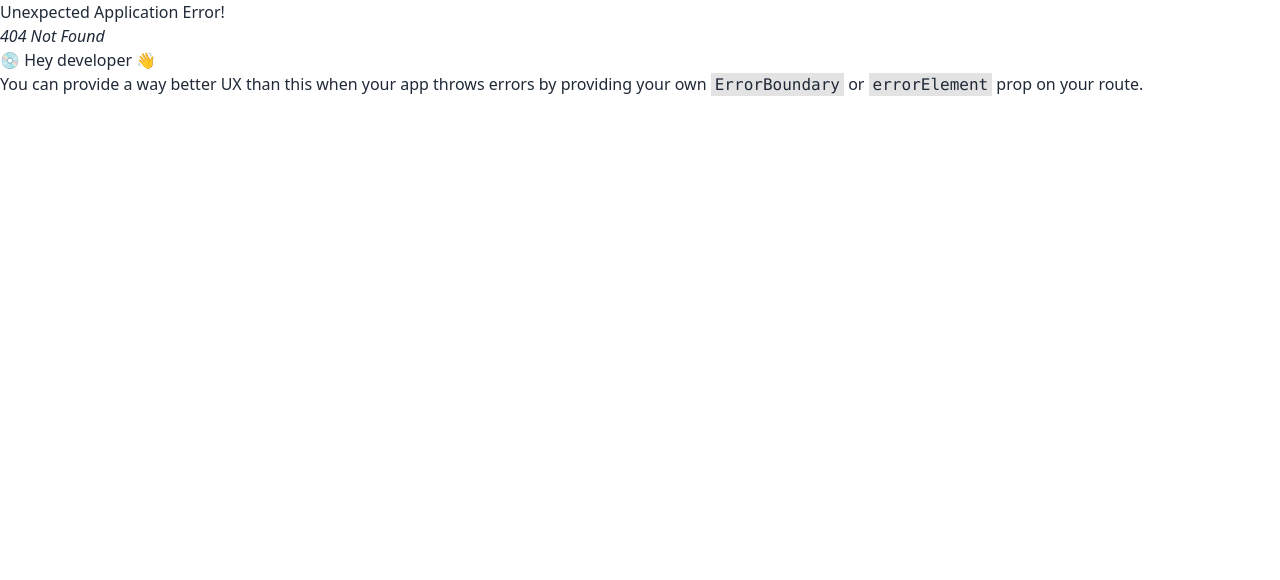
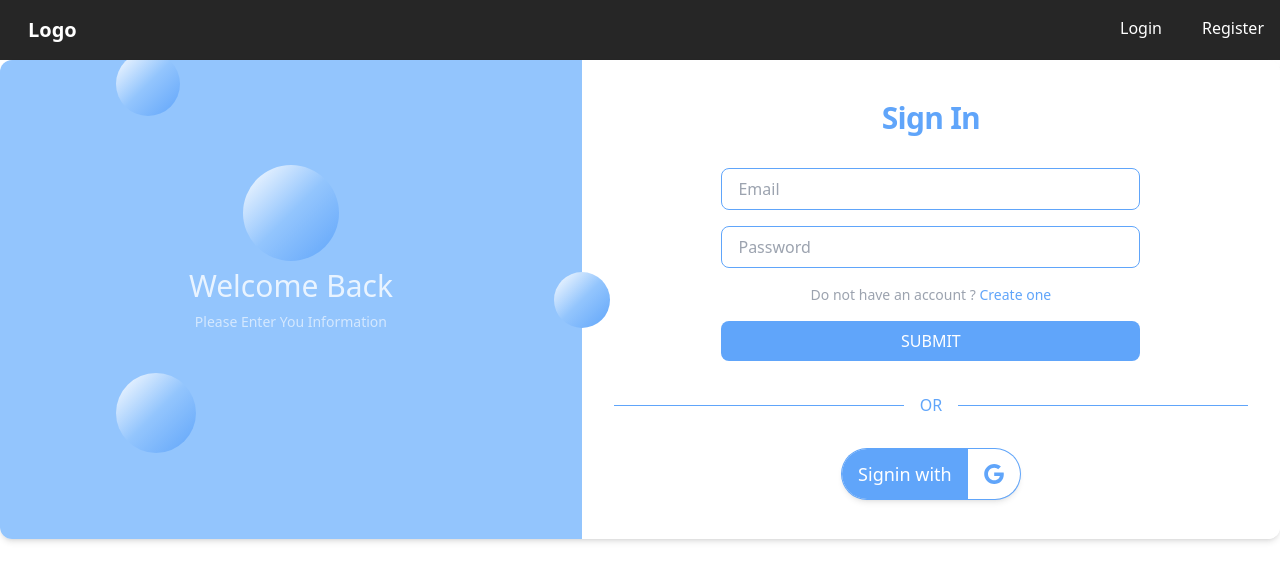
Before and after one commit to FahimReshad/dolt-client, a React (Vite) app: page /login in a window 1280 px wide. Before the commit this address had no page. Shown: the top 580 px of the page. Built offline with nearby package versions, Linux system fonts and the light colour scheme.

Commit message:
login page create

```diff
--- a/src/Component/Navbar.jsx
+++ b/src/Component/Navbar.jsx
@@ -1,4 +1,5 @@
 import React, { useEffect, useRef, useState } from "react";
+import { NavLink } from "react-router-dom";
 
 const Navbar = () => {
   const [dropDownState, setDropDownState] = useState(false);
@@ -23,10 +24,10 @@ const Navbar = () => {
         <h2>Logo</h2>
       </div>
       <ul className="hidden items-center justify-between gap-10 md:flex">
-        <li className="group flex  cursor-pointer flex-col">
+        <NavLink to='/login'><li className="group flex  cursor-pointer flex-col">
           Login
           <span className="mt-[2px] h-[3px] w-[0px] rounded-full bg-sky-500 transition-all duration-300 group-hover:w-full"></span>
-        </li>
+        </li></NavLink>
         <li className="group flex  cursor-pointer flex-col">
           Register
           <span className="mt-[2px] h-[3px] w-[0px] rounded-full bg-sky-500 transition-all duration-300 group-hover:w-full"></span>
--- a/src/Component/Products.jsx
+++ b/src/Component/Products.jsx
@@ -96,7 +96,7 @@ const Products = ({ searchProductByName, filters }) => {
       ) : (
         <div className="text-black">No products found.</div>
       )}
-                             {/* pagination */}
+      {/* pagination */}
       <div className="flex justify-center items-center gap-5 bg-white p-2  rounded-md w-fit mx-auto select-none mt-6 ">
         {/* left arrow */}
         <div
--- /dev/null
+++ b/src/Pages/Login.jsx
@@ -0,0 +1,62 @@
+import React from 'react';
+
+const Login = () => {
+    return (
+        <div className="flex h-full items-center justify-center md:p-0 container mx-auto">
+            <div className="flex h-full w-full overflow-hidden rounded-xl shadow-md">
+                {/* design side  */}
+                <div className="relative hidden items-center justify-center bg-blue-300 md:flex md:w-[50%]">
+                    <div className="absolute -top-2 left-[20%] h-16 w-16 rounded-full bg-gradient-to-br from-white via-blue-300 to-blue-400"></div>
+                    <div className="absolute bottom-[18%] left-[20%] h-20 w-20 rounded-full bg-gradient-to-br from-white via-blue-300 to-blue-400"></div>
+                    <div className="absolute -right-7 top-[50%] h-14 w-14 -translate-y-1/2 rounded-full bg-gradient-to-br from-white via-blue-300 to-blue-400 transition-all"></div>
+                    <div className="absolute left-[50%] top-[22%] h-24 w-24 -translate-x-1/2 rounded-full bg-gradient-to-br from-white via-blue-300 to-blue-400"></div>
+                    <div className="z-10 space-y-2 text-center">
+                        <h2 className="text-3xl font-medium text-white/80">Welcome Back</h2>
+                        <p className="animate-pulse text-sm text-white/60">Please Enter You Information</p>
+                    </div>
+                </div>
+                {/* form side  */}
+                <div className="flex w-full flex-col justify-center bg-white py-10 lg:w-[60%] dark:bg-zinc-900">
+                    <h2 className="pb-8 text-center text-3xl font-semibold tracking-tight text-blue-400">Sign In</h2>
+                    <form className="flex w-full flex-col items-center justify-center gap-4">
+                        <input
+                            className="w-[80%] rounded-lg border border-blue-400 bg-transparent py-2 pl-4 text-zinc-600 focus:outline-none focus:ring-2 focus:ring-blue-300/50 md:w-[60%] dark:text-zinc-400"
+                            type="email"
+                            placeholder="Email"
+                            name="email"
+                        />
+                        <input
+                            className="w-[80%] rounded-lg border border-blue-400 bg-transparent py-2 pl-4 text-zinc-600 focus:outline-none focus:ring-2 focus:ring-blue-300/50 md:w-[60%] dark:text-zinc-400"
+                            type="password"
+                            placeholder="Password"
+                            name="password"
+                        />
+                        <p className="text-[14px] text-gray-400">
+                            Do not have an account ? <a href='#' className="text-blue-400">Create one</a>
+                        </p>
+                        <button className="uppercase w-[80%] rounded-lg bg-blue-400 px-6 py-2 font-medium text-white outline-none hover:bg-blue-500 md:w-[60%]" type="submit">
+                            Submit
+                        </button>
+                    </form>
+                    {/* divider  */}
+                    <div className="my-8 flex items-center px-8">
+                        <hr className="flex-1 border-blue-400" />
+                        <div className="mx-4 text-blue-400">OR</div>
+                        <hr className="flex-1 border-blue-400" />
+                    </div>
+                    {/* sign with google */}
+                    <button className="group mx-auto flex h-[50px] w-fit items-center overflow-hidden rounded-full shadow-md outline-none ring-1 ring-blue-400">
+                        <div className="relative z-20 flex h-full items-center bg-blue-400 px-4 text-lg text-white duration-300 group-hover:bg-transparent group-hover:text-blue-400">
+                            Signin with
+                        </div>
+                        <span className="flex h-full items-center px-4 text-xl font-bold text-blue-400 duration-300 group-hover:bg-blue-400 group-hover:text-white">
+                            <svg xmlns="http://www.w3.org/2000/svg" viewBox="0 0 32 32" className="size-5 fill-current"><path d="M16.318 13.714v5.484h9.078c-0.37 2.354-2.745 6.901-9.078 6.901-5.458 0-9.917-4.521-9.917-10.099s4.458-10.099 9.917-10.099c3.109 0 5.193 1.318 6.38 2.464l4.339-4.182c-2.786-2.599-6.396-4.182-10.719-4.182-8.844 0-16 7.151-16 16s7.156 16 16 16c9.234 0 15.365-6.49 15.365-15.635 0-1.052-0.115-1.854-0.255-2.651z"></path></svg>
+                        </span>
+                    </button>
+                </div>
+            </div>
+        </div>
+    );
+};
+
+export default Login;
--- a/src/main.jsx
+++ b/src/main.jsx
@@ -7,6 +7,7 @@ import {
 } from "react-router-dom";
 import MainLayout from './Layout/MainLayout';
 import Home from './Pages/Home';
+import Login from './Pages/Login';
 
 const router = createBrowserRouter([
   {
@@ -16,6 +17,10 @@ const router = createBrowserRouter([
       {
         path: '/',
         element: <Home></Home>
+      },
+      {
+        path: '/login',
+        element: <Login></Login>
       }
     ]
   },
```
